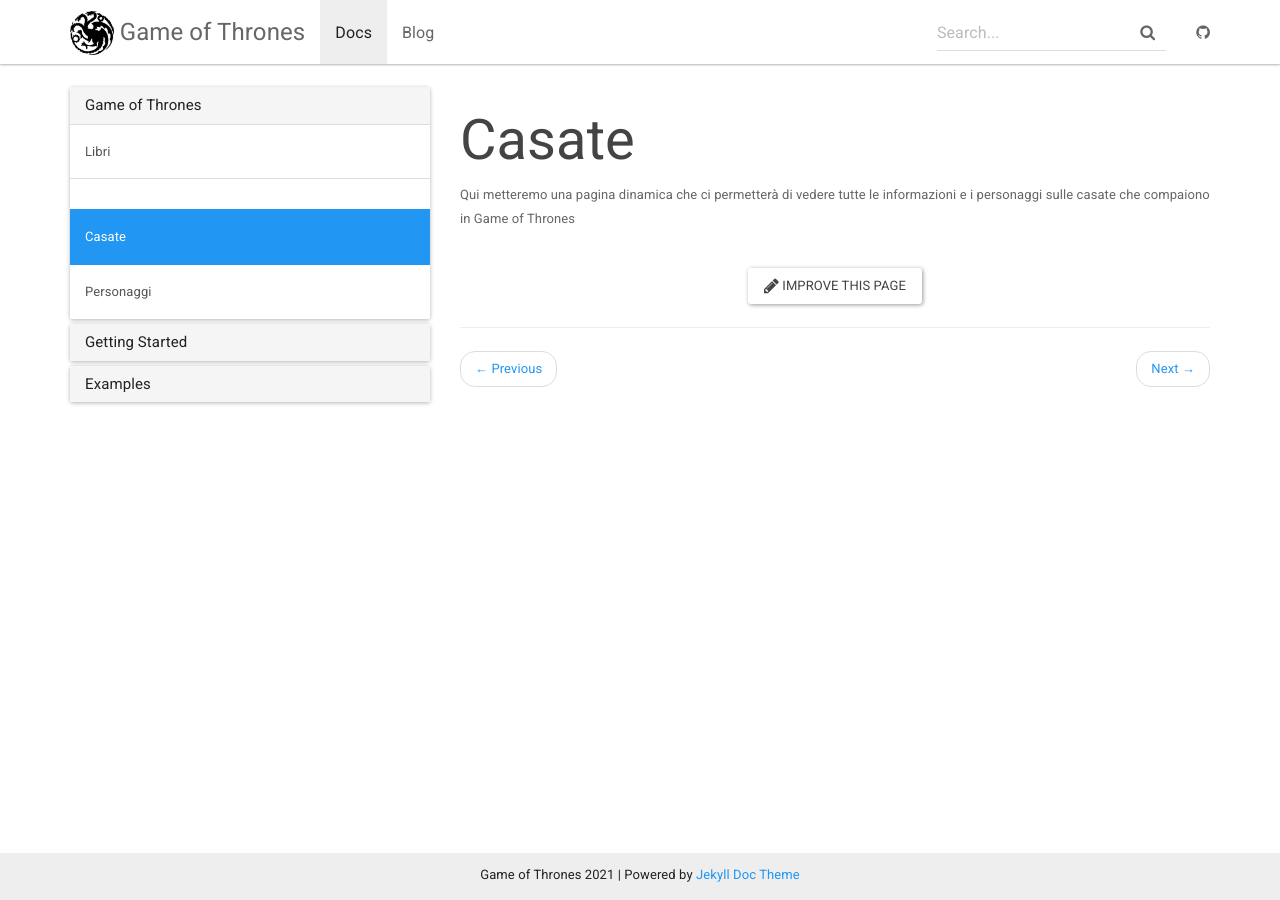
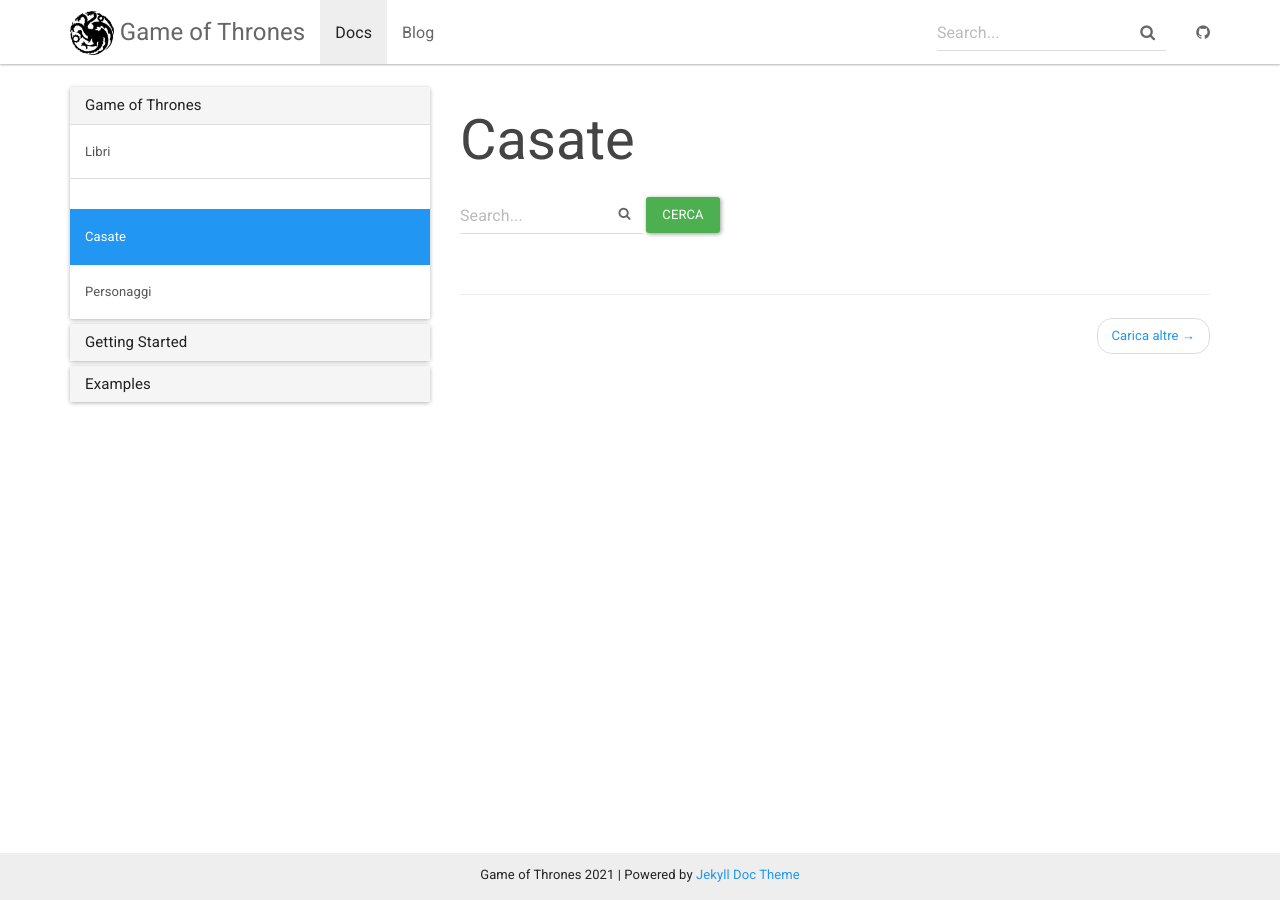
Before and after one commit to FTormene/jekyll-doc-theme, a Jekyll site: the page built from _docs/casate.html, in a window 1280 px wide. Built offline with Jekyll 4.4.1, drawn with Linux system fonts in a browser that asks for light colours.

Commit message:
add casate dynamic load and search

```diff
--- /dev/null
+++ b/_docs/casate.html
@@ -0,0 +1,83 @@
+---
+title: Casate
+permalink: /docs/casate/
+---
+<div class="row">
+  <form class="navbar-form navbar-left">
+    <div class="form-group has-feedback">
+      <input id="searchBox" name="search-box" type="text" class="form-control" placeholder="Search...">
+      <i class="fa fa-search form-control-feedback"></i>
+    </div>
+    <button class="btn btn-success" onclick="searchHouses()">
+      Cerca
+    </button>
+  </form>
+</div>
+
+
+<br>
+<div class="houses"></div>
+
+<hr>
+<ul class="pager">
+  <li class="next" onclick="getHouses()">
+    <a>
+      Carica altre <span aria-hidden="true">&rarr;</span>
+    </a>
+  </li>
+  </li>
+</ul>
+
+
+
+<script>
+
+  var APIURL = 'https://www.anapioficeandfire.com/api/houses';
+
+  document.addEventListener("DOMContentLoaded", () => {
+    getHouses();
+  });
+
+
+  function searchHouses() {
+
+      $.ajax({
+        type: "GET",
+        url: "https://www.anapioficeandfire.com/api/houses?name=" + $("#searchBox").val(),
+        dataType: "json",
+        encode: true,
+      }).done(function (data) {
+        $.each(data, function (key, val) {
+          $(".houses").html("");
+          var house = `{% include house.html name='${val.name}' words='${val.words}' %}`
+          $(".houses").append(house);
+        });
+      });
+
+      event.preventDefault();
+  }
+
+  function getHouses() {
+    $.ajax({
+      type: 'GET',
+      url: APIURL,
+      success: function (data, textStatus, request) {
+        $.each(data, function (key, val) {
+          var house = `{% include house.html name='${val.name}' words='${val.words}' %}`
+          $(".houses").append(house);
+        });
+        var nextAPIURL = request.getResponseHeader('link').split(',')[0].split(';')[0];
+        nextAPIURL = nextAPIURL.substring(1, nextAPIURL.length - 1);
+        APIURL = nextAPIURL;
+      },
+      error: function (request, textStatus, errorThrown) {
+        console.log(' error ')
+      }
+    });
+
+  }
+
+
+
+
+</script>
--- a/_docs/casate.md
+++ /dev/null
@@ -1,6 +0,0 @@
----
-title: Casate
-permalink: /docs/casate/
----
-
-Qui metteremo una pagina dinamica che ci permetterà di vedere tutte le informazioni e i personaggi sulle casate che compaiono in Game of Thrones
--- /dev/null
+++ b/_includes/house.html
@@ -0,0 +1,5 @@
+<div>
+    <h4>{{include.name}}</h4>
+    <p class="text-primary">{{include.words}}</p>
+</div>
+<hr>
--- a/_layouts/docs.html
+++ b/_layouts/docs.html
@@ -1,7 +1,6 @@
 ---
 layout: default
 ---
-
 <div class="container">
     <div class="row">
         <div class="col-md-4">
@@ -12,15 +11,7 @@ layout: default
             <h1>{{ page.title }}</h1>
             <div id="markdown-content-container">{{ content }}</div>
             <div style="clear:both;">
-              <p class="text-center">
-                <br />
-                <a target="_blank" href="{{site.git_edit_address}}/{{ page.path }}" class="btn btn-default" role="button">
-                  <i class="fa fa-pencil fa-lg"></i> Improve this page
-                </a>
-              </p>
             </div>
-            <hr>
-            {% include section_nav.html %}
         </div>
 
     </div>
```
Also changed, not shown: Gemfile.lock.
